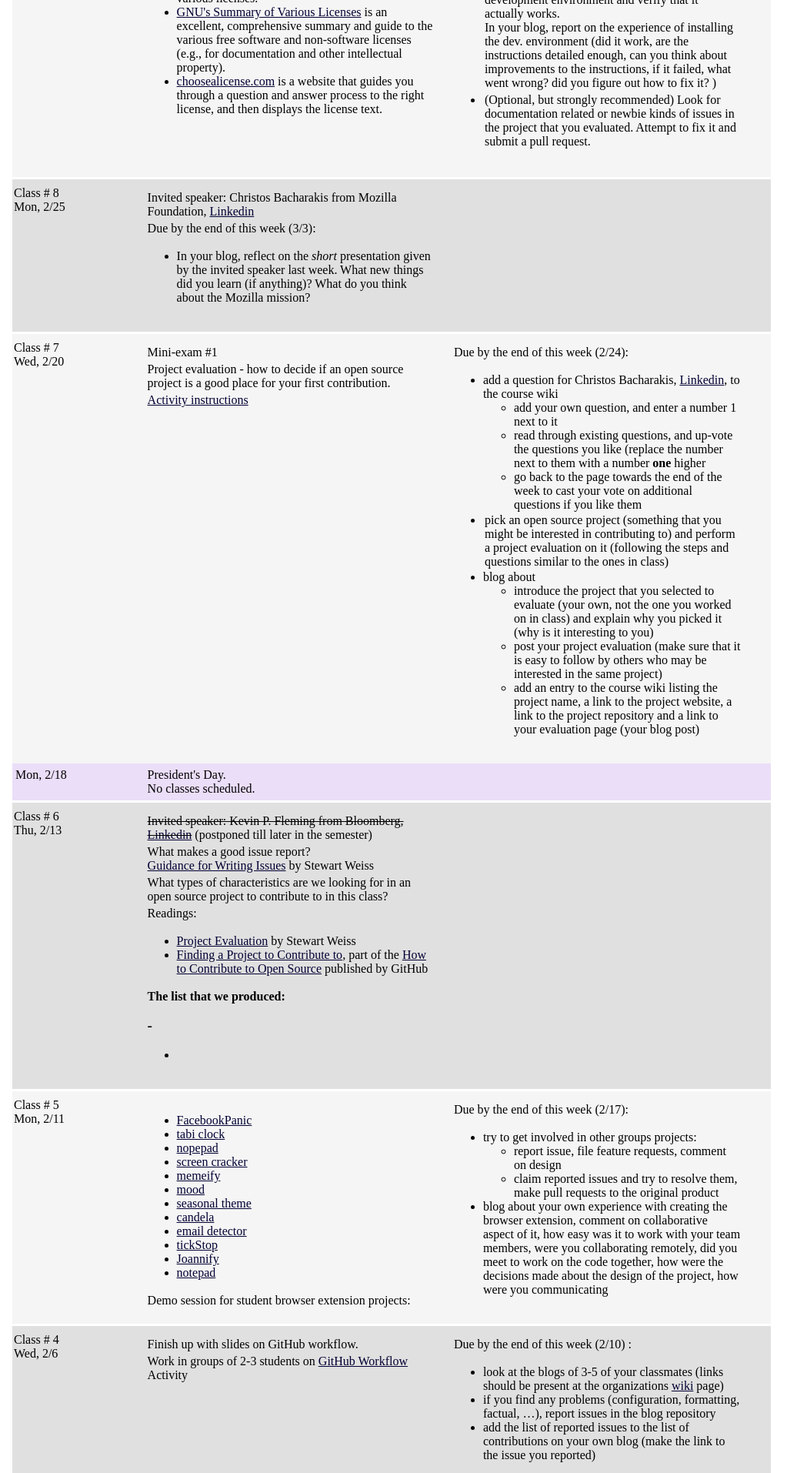
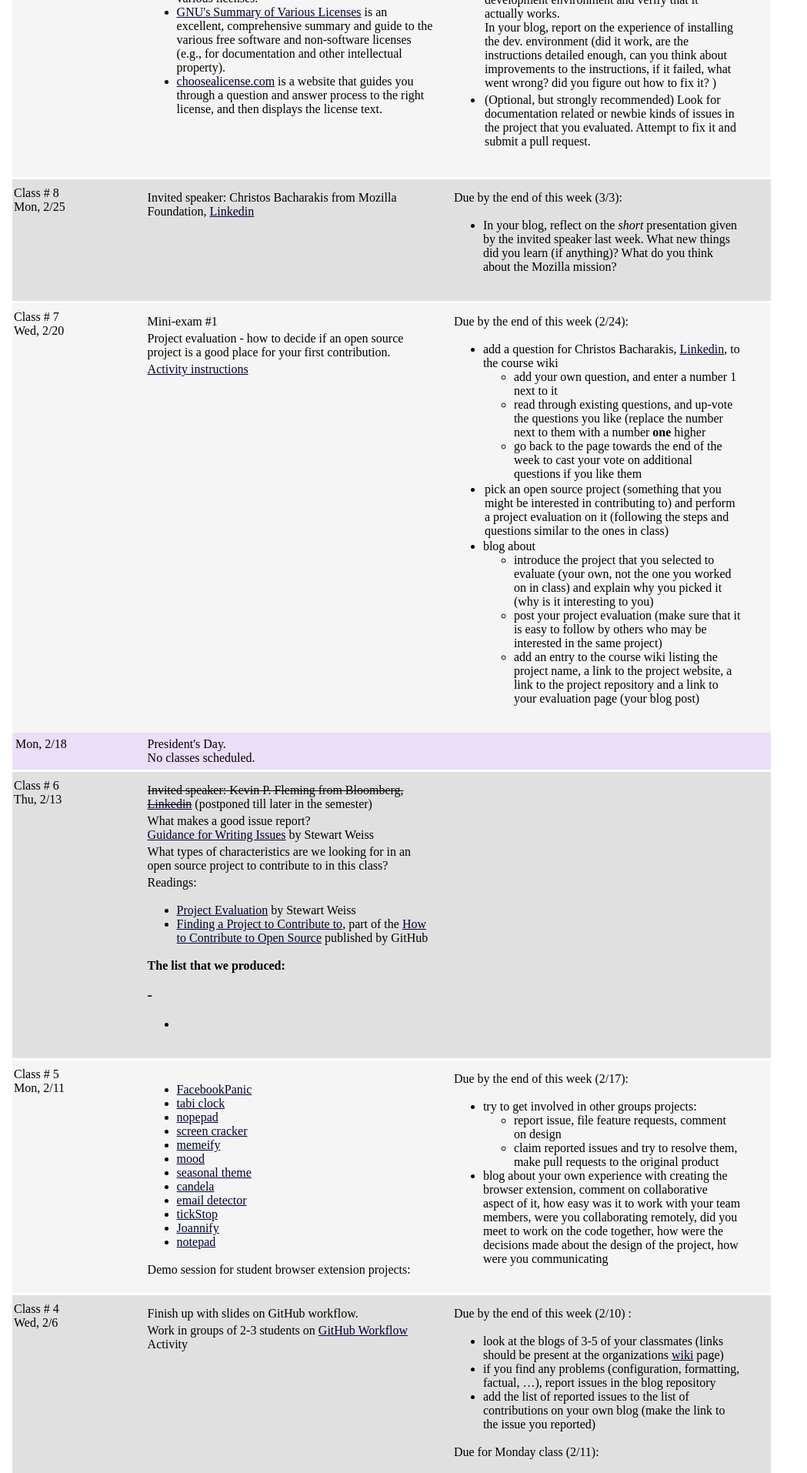
Before and after one commit to joannakl/ossd_s19, a Jekyll site: the page built from daily.html, in a window 1280 px wide. Shown: the part 512-2426 px from the top of the page at 77% size, without its empty margins (0-1049 px from the left). Built offline with Jekyll 4.4.1, drawn with Linux system fonts in a browser that asks for light colours; comment, search, counter and statistics services are not loaded.

```diff
--- a/_includes/daily/08.markdown
+++ b/_includes/daily/08.markdown
@@ -15,16 +15,16 @@ Invited speaker: Christos Bacharakis from Mozilla Foundation, [Linkedin](https:/
 
 
 
-Due by the end of this week (3/3):
-
-- In your blog, reflect on the _short_ presentation given by the invited speaker last week. What new things did you learn (if anything)? What do you think about the Mozilla mission?
-
 </p>
 </div>
 
 <div class="column_assign">
 <p markdown="block">
 
+Due by the end of this week (3/3):
+
+- In your blog, reflect on the _short_ presentation given by the invited speaker last week. What new things did you learn (if anything)? What do you think about the Mozilla mission?
+
 
 </p>
 </div>
```
